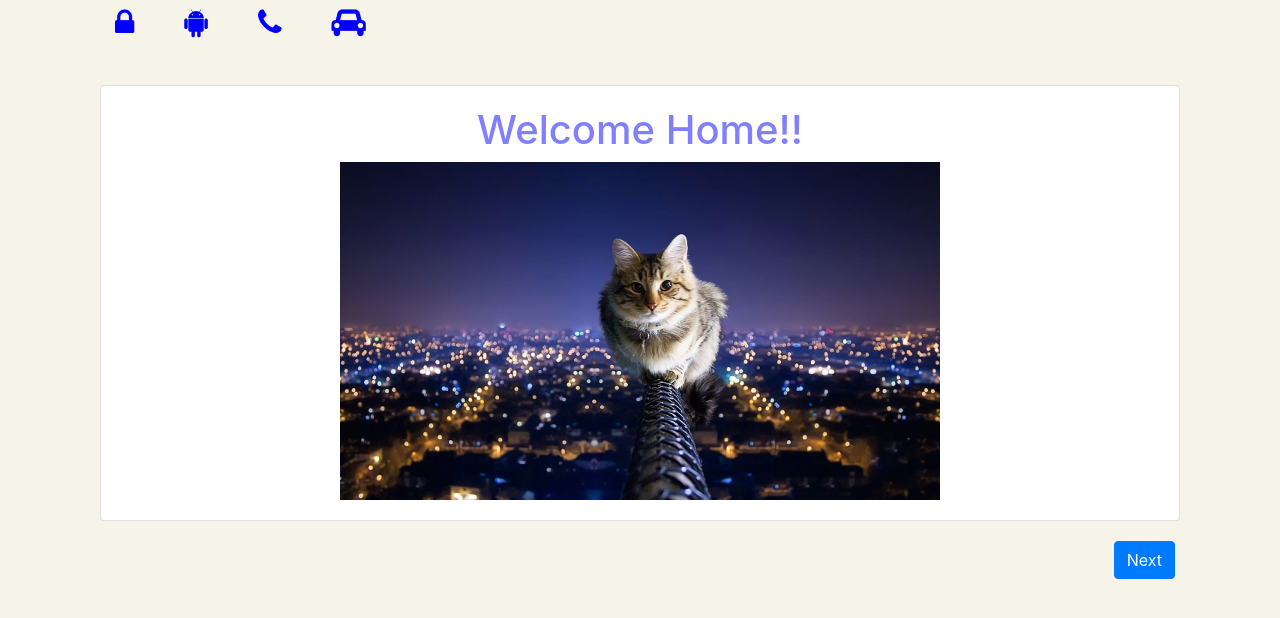
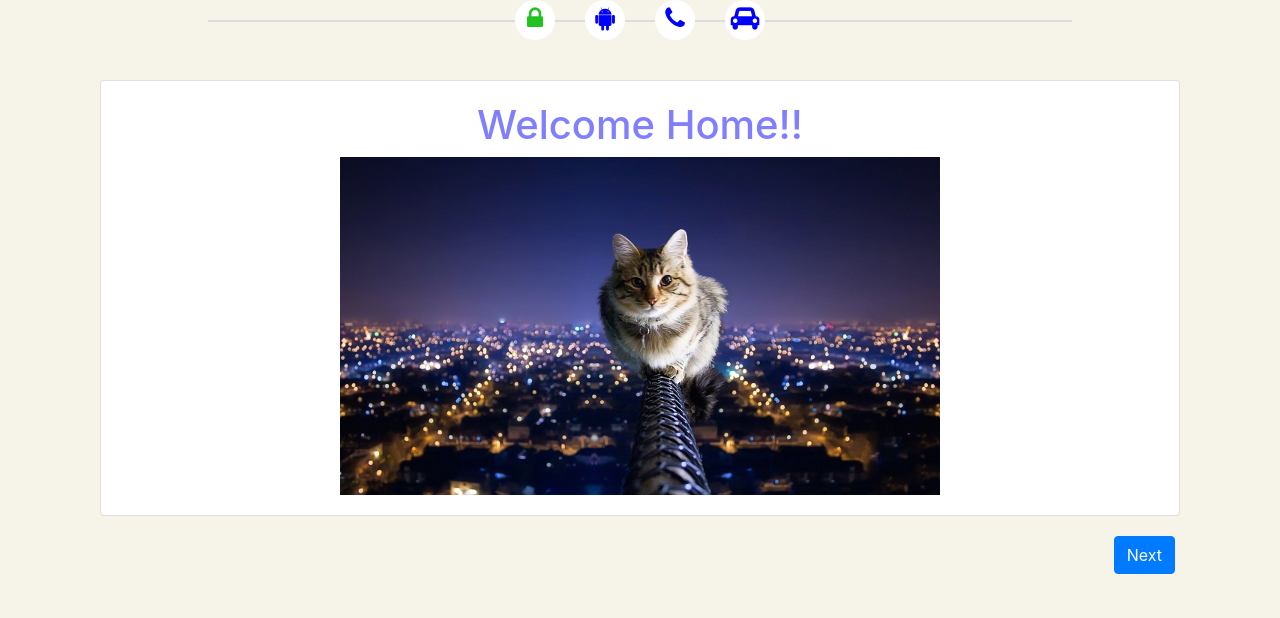
Before and after one commit to vorrawut/angular6-wizard-step, an Angular app: page / in a window 1280 px wide. Shown: the top 618 px of the page. Built offline with nearby package versions, Linux system fonts and the light colour scheme.

Commit message:
add style of nav-bar

```diff
--- a/src/app/components/nav-bar/nav-bar.component.html
+++ b/src/app/components/nav-bar/nav-bar.component.html
@@ -2,16 +2,17 @@
   <ul class="nav nav-tabs" id="myTab">
     <div class="liner"></div> -->
 <div class="container">
-  <div class="link-menu col-sm-6">
-    <li class="link-home">
+  <div class="link-menu">
+    <div class="liner"></div>
+    <li>
       <a routerLink="/" routerLinkActive="active" [routerLinkActiveOptions]="{ exact: true }" data-toggle="tab" title="home">
         <span class="round-tabs one">
-          <i class="fa fa-lock"></i>
+          <i class="fa fa-lock one"></i>
         </span>
       </a>
     </li>
 
-    <li class="link-home">
+    <li>
       <a routerLink="/login" routerLinkActive="active" data-toggle="tab" title="login">
         <span class="round-tabs two">
           <i class="fa fa-android"></i>
@@ -19,7 +20,7 @@
       </a>
     </li>
 
-    <li class="link-home">
+    <li>
       <a routerLink="/kyc" routerLinkActive="active" data-toggle="tab" title="kyc">
         <span class="round-tabs three">
           <i class="fa fa-phone"></i>
@@ -27,7 +28,7 @@
       </a>
     </li>
 
-    <li class="link-home">
+    <li>
       <a routerLink="/user-info" routerLinkActive="active" data-toggle="tab" title="user-info">
         <span class="round-tabs four">
           <i class="fa fa-car"></i>
@@ -35,9 +36,8 @@
       </a>
     </li>
   </div>
-
 </div>
 
 <!-- </ul>
-  <div class="clearfix"></div>
+  <div class="clearfix "></div>
 </div> -->
--- a/src/app/components/nav-bar/nav-bar.component.scss
+++ b/src/app/components/nav-bar/nav-bar.component.scss
@@ -14,16 +14,59 @@
 //     background: #f1685e;
 //     color: #fff
 // }
-.link-home {
+span.round-tabs {
     display: inline-block;
+    border-radius: 50%;
+    background: white;
+    height: 40px;
+    width: 40px;
+    text-align: center;
 }
 
-.container {
+a.active {
+    span.round-tabs.one {
+        i {
+            color: rgb(34, 194, 34);
+        }
+    }
+    span.round-tabs.two {
+        i {
+            color: rgb(34, 194, 34);
+        }
+    }
+    span.round-tabs.three {
+        i {
+            color: rgb(34, 194, 34);
+        }
+    }
+    span.round-tabs.four {
+        i {
+            color: rgb(34, 194, 34);
+        }
+    }
+}
+
+.link-menu {
+    position: relative;
+    text-align: center;
     li {
-        padding-right: 50px;
-        font-size: 30px;
+        font-size: 25px;
+        display: inline-block;
+        padding-right: 15px;
+        padding-left: 15px;
         i {
             color: blue;
         }
     }
+    .liner {
+        height: 2px;
+        background: #ddd;
+        position: absolute;
+        width: 80%;
+        margin: 0 auto;
+        left: 0;
+        right: 0;
+        top: 50%;
+        z-index: -1;
+    }
 }
```
